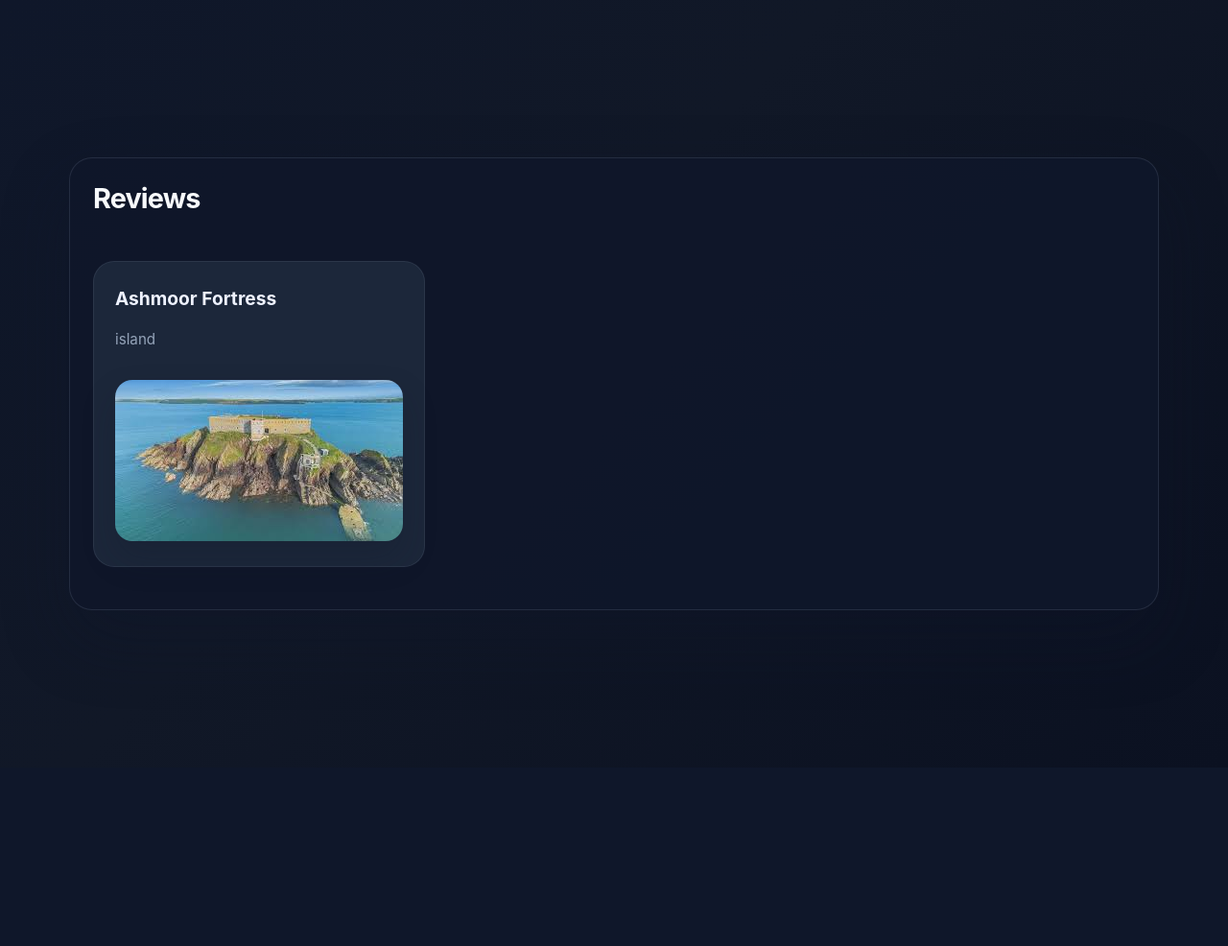
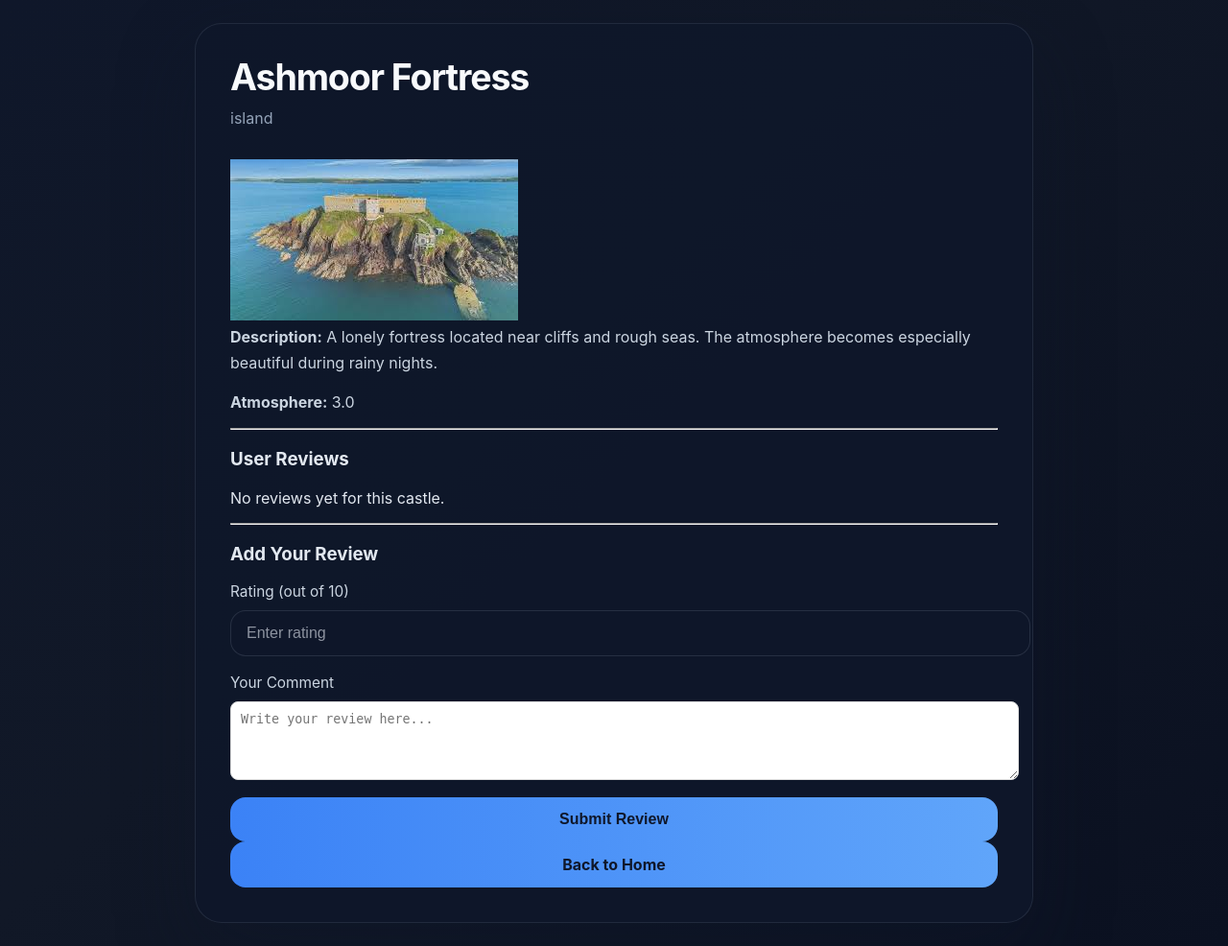
Before and after one commit to nik-767/gloomvalut, a Django app: page /review/5/ in a window 1280 px wide. Shown: the whole page at 96% size. Before the commit the page ends 636 px from the top, so only its background shows below. Run offline with Django 5.2, Linux system fonts and the light colour scheme; data comes from the database, SQL or seed files in the repository; both versions use the stored data as it was after the commit.

Commit message:
adding review

```diff
--- a/core/views.py
+++ b/core/views.py
@@ -42,6 +42,19 @@ def login_view(request):
     return render(request, 'core/login.html', {'error': error})
 
 
-def review_view(request , Destination_id):
+def review_view(request , Destination_id ):
     watching = get_object_or_404(Destination, id=Destination_id)
+
+    if request.method == "POST":
+        rating = request.POST.get("rating")
+        comment = request.POST.get("comment")
+
+        adding = Review(
+            comment = comment,
+            rating = rating,
+            user=request.user,          # The currently logged-in user
+            destination=watching
+        )
+        adding.save()
+
     return render(request, 'core/review.html', {'watching': watching})
--- a/templates/core/review.html
+++ b/templates/core/review.html
@@ -9,17 +9,54 @@
 </head>
 <body>
     <div class="page-wrapper">
-        <div class="reviews">
-            <h2 class="review-title">Reviews</h2>
-            <div class="review-card">
-                <p class="review-item review-item-title">{{ watching.castle }}</p>
-                <p class="review-item review-item-meta">{{ watching.country }}</p>
-                <p class="review-item">{{ watching.desription }}</p>
+        <div class="auth-card" style="max-width: 800px;">
+            <div class="destination-detail mb-4">
+                <h1 class="review-title">{{ watching.castle }}</h1>
+                <p class="subtitle">{{ watching.country }}</p>
+
                 {% if watching.image %}
-                    <img src="{{ watching.image.url }}" alt="{{ watching.castle }}" class="card-img-top">
+                    <img src="{{ watching.image.url }}" alt="{{ watching.castle }}" class="card-img-top rounded-3 mb-3">
+                {% endif %}
+
+                <p class="review-item"><strong>Description:</strong> {{ watching.description }}</p>
+                <p class="review-item"><strong>Atmosphere:</strong> {{ watching.atmosphere }}</p>
+            </div>
+
+            <hr>
+
+            <div class="review-section">
+                <h3 class="mb-3">User Reviews</h3>
+                {% if watching.review_set.all %}
+                    {% for review in watching.review_set.all %}
+                    <div class="review-card mb-3 p-3 border rounded-3">
+                        <p class="review-meta mb-1"><strong>{{ review.user }}</strong> rated it: {{ review.rating }}/5</p>
+                        <p class="review-text mb-0">"{{ review.comment }}"</p>
+                    </div>
+                    {% endfor %}
+                {% else %}
+                    <p class="text-muted">No reviews yet for this castle.</p>
                 {% endif %}
             </div>
 
+            <hr>
+
+            <div class="add-review-section">
+                <h3 class="mb-3">Add Your Review</h3>
+                <form method="POST" class="auth-form">
+                    {% csrf_token %}
+                    <label>
+                        Rating (out of 10)
+                        <input type="number" name="rating" min="1" max="10" placeholder="Enter rating" required>
+                    </label>
+                    <label>
+                        Your Comment
+                        <textarea name="comment" placeholder="Write your review here..." rows="4" style="width: 100%; padding: 10px; border-radius: 8px; border: 1px solid #ddd;" required></textarea>
+                    </label>
+                    <button type="submit" class="btn">Submit Review</button>
+                </form>
+            </div>
+
+            <a href="{% url 'home' %}" class="btn mt-4" style="display: inline-block; text-decoration: none; text-align: center; background-color: #6c757d;">Back to Home</a>
         </div>
     </div>
 </body>
```
Also changed, not shown: db.sqlite3.
